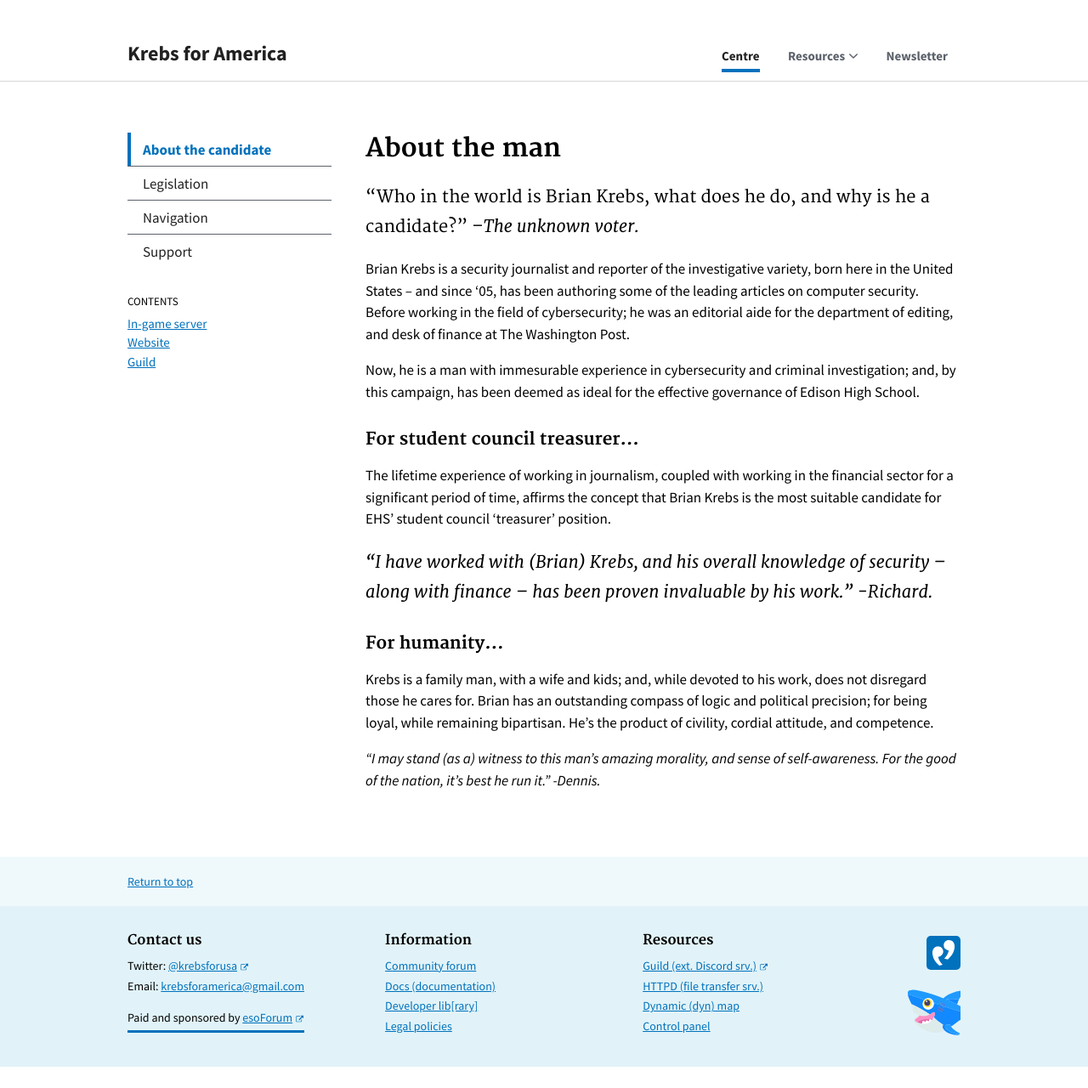
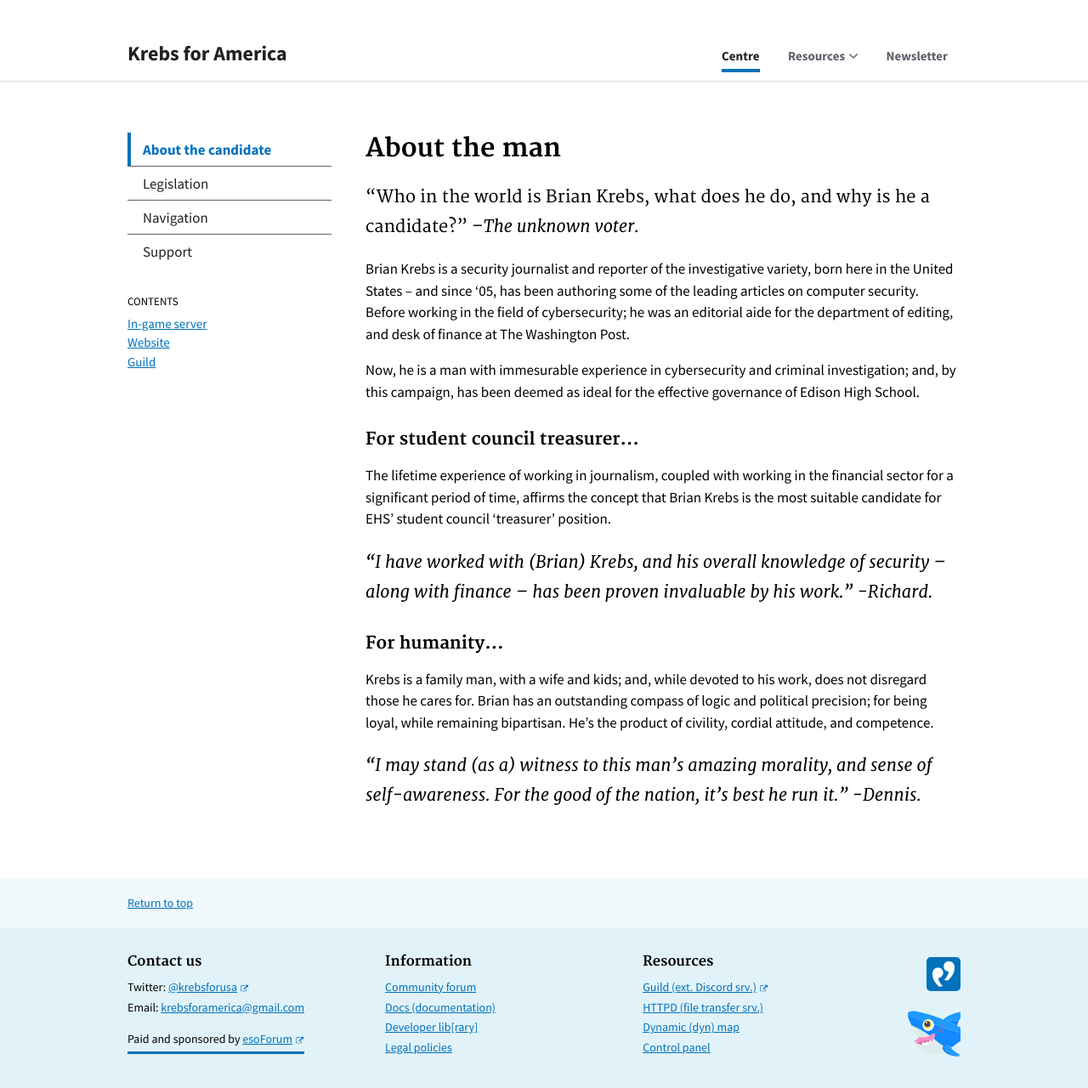
Before and after one commit to serrif/website, a Jekyll site: the page built from main/docs/about.md, in a window 1280 px wide and 1280 px high. Shown: the whole window at 85% size. Built offline with Jekyll 4.4.1, drawn with Linux system fonts in a browser that asks for light colours.

Commit message:
Update about.md

```diff
--- a/main/docs/about.md
+++ b/main/docs/about.md
@@ -31,3 +31,4 @@ The lifetime experience of working in journalism, coupled with working in the fi
 Krebs is a family man, with a wife and kids; and, while devoted to his work, does not disregard those he cares for. Brian has an outstanding compass of logic and political precision; for being loyal, while remaining bipartisan. He's the product of civility, cordial attitude, and competence.
 
 *"I may stand (as a) witness to this man's amazing morality, and sense of self-awareness. For the good of the nation, it's best he run it." -Dennis.*
+{: .usa-font-lead }
```
